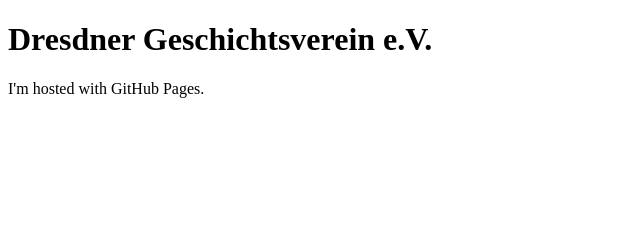
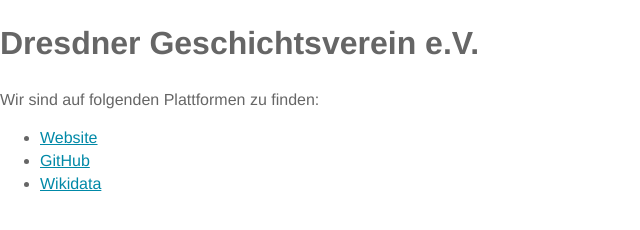
Before and after one commit to ddhefte/ddhefte.github.io, a plain HTML site: page index.html in a window 1280 px wide. Shown: the whole page, without its empty margins (0-640 px from the left). Drawn offline with Linux system fonts and the light colour scheme.

Commit message:
[TASK] Add styles an links

```diff
--- /dev/null
+++ b/assets/css/styles.scss
@@ -0,0 +1,12 @@
+body {
+	margin: 0;
+	padding: 0;
+	font-size: 100.01%;
+	font-family: "Helvetica Neue", Helvetica, Arial, sans-serif;
+	color: #666666;
+	line-height: 1.428571429;
+}
+
+a {
+	color: #0089a7;
+}
--- a/index.html
+++ b/index.html
@@ -1,7 +1,15 @@
 <!DOCTYPE html>
 <html>
+<head>
+	<link rel="stylesheet" type="text/css" href="assets/css/styles.css">
+</head>
 <body>
 <h1>Dresdner Geschichtsverein e.V.</h1>
-<p>I'm hosted with GitHub Pages.</p>
+<p>Wir sind auf folgenden Plattformen zu finden:</p>
+<ul>
+	<li><a href="https://www.dresdner-geschichtsverein.de/">Website</a></li>
+	<li><a href="https://github.com/ddhefte">GitHub</a></li>
+	<li><a href="https://www.wikidata.org/wiki/Q35906273">Wikidata</a></li>
+</ul>
 </body>
 </html>
```
Also changed, not shown: assets/css/styles.css (added), 1 other file.
